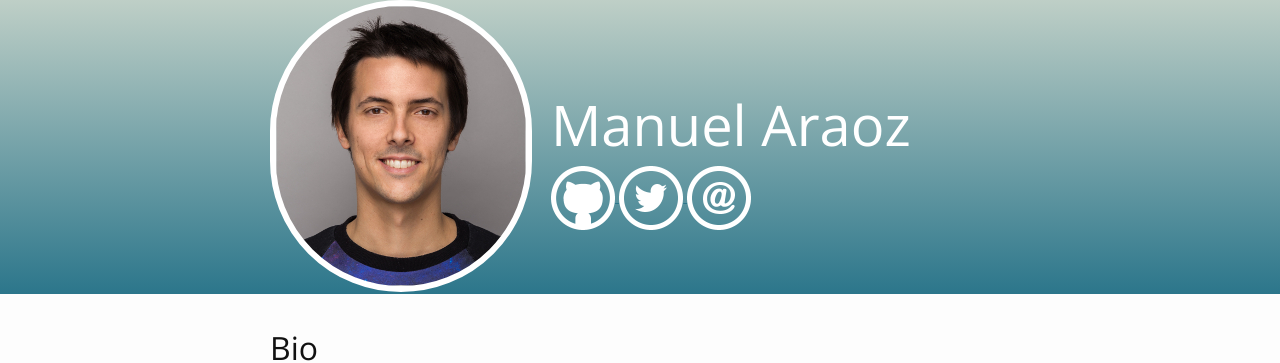
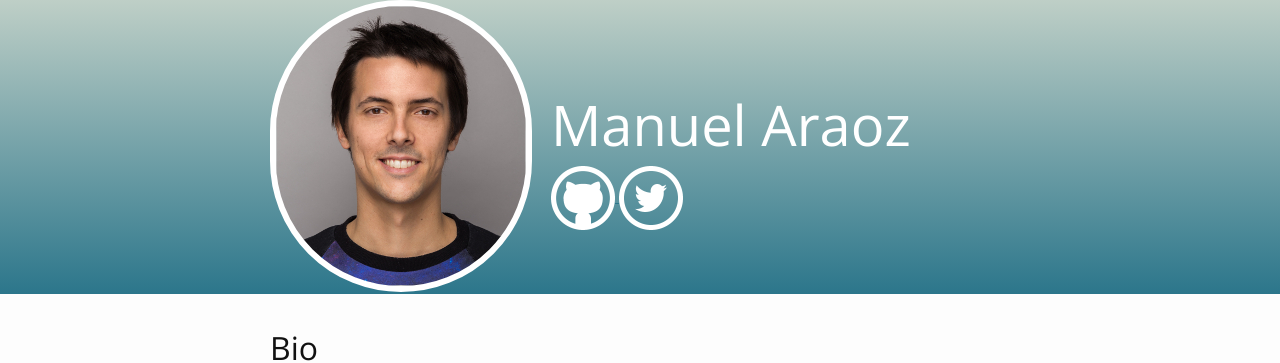
Before and after one commit to tobyornottobe/maraoz.github.io, a Jekyll site: the page built from index.html, in a window 1280 px wide. Shown: the part 106-469 px from the top of the page. Built offline with Jekyll 4.4.1, drawn with Linux system fonts in a browser that asks for light colours.

Commit message:
deleting email icon

```diff
--- a/_layouts/landing.html
+++ b/_layouts/landing.html
@@ -19,9 +19,6 @@
             <a href="https://twitter.com/maraoz">
               <img src="/img/twitter.png" width="64" alt="Twitter"></img>
             </a>
-            <a href="mailto:{{site.email}}">
-              <img src="/img/email.png" width="64" alt="Email"></img>
-            </a>
           </div>
         </div>
       </div>
```
